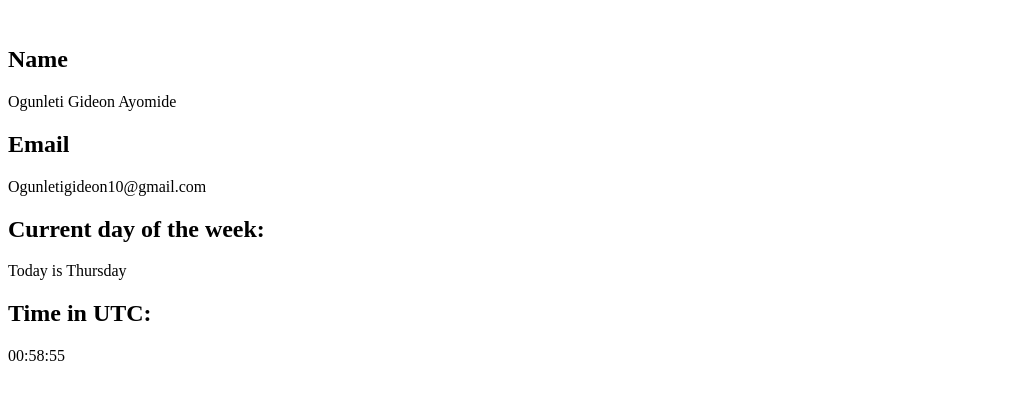
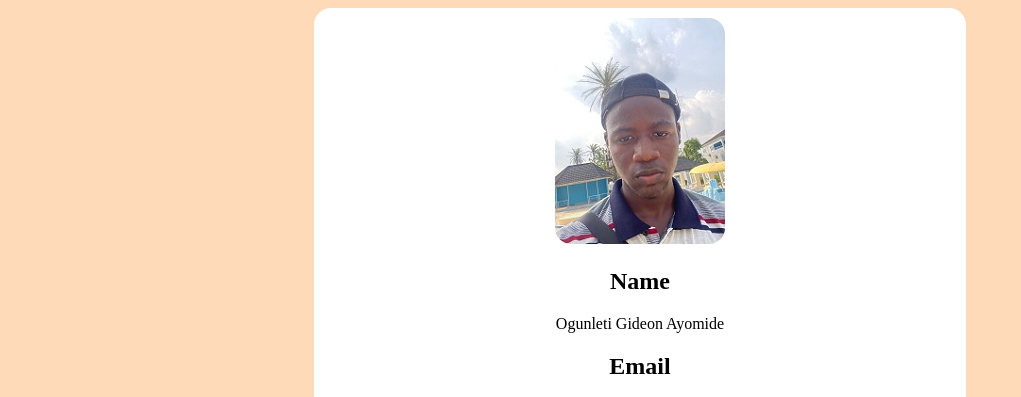
Before and after one commit to Etebo10/HngApp, a plain HTML site: page index.html in a window 1280 px wide. Shown: the top 397 px of the page, without its empty margins (0-1021 px from the left). Drawn offline with Linux system fonts and the light colour scheme; files whose address does not match are found by name.

Commit message:
second commit

```diff
--- a/index.html
+++ b/index.html
@@ -5,7 +5,7 @@
     <meta charset="UTF-8">
     <meta name="viewport" content="width=device-width, initial-scale=1.0">
     <title>Document</title>
-    <link rel="stylesheet" href="hng.css">
+    <link rel="stylesheet" href="index.css">
 </head>
 
 <body>
```
Also changed, not shown: gideon.jpg (added).
